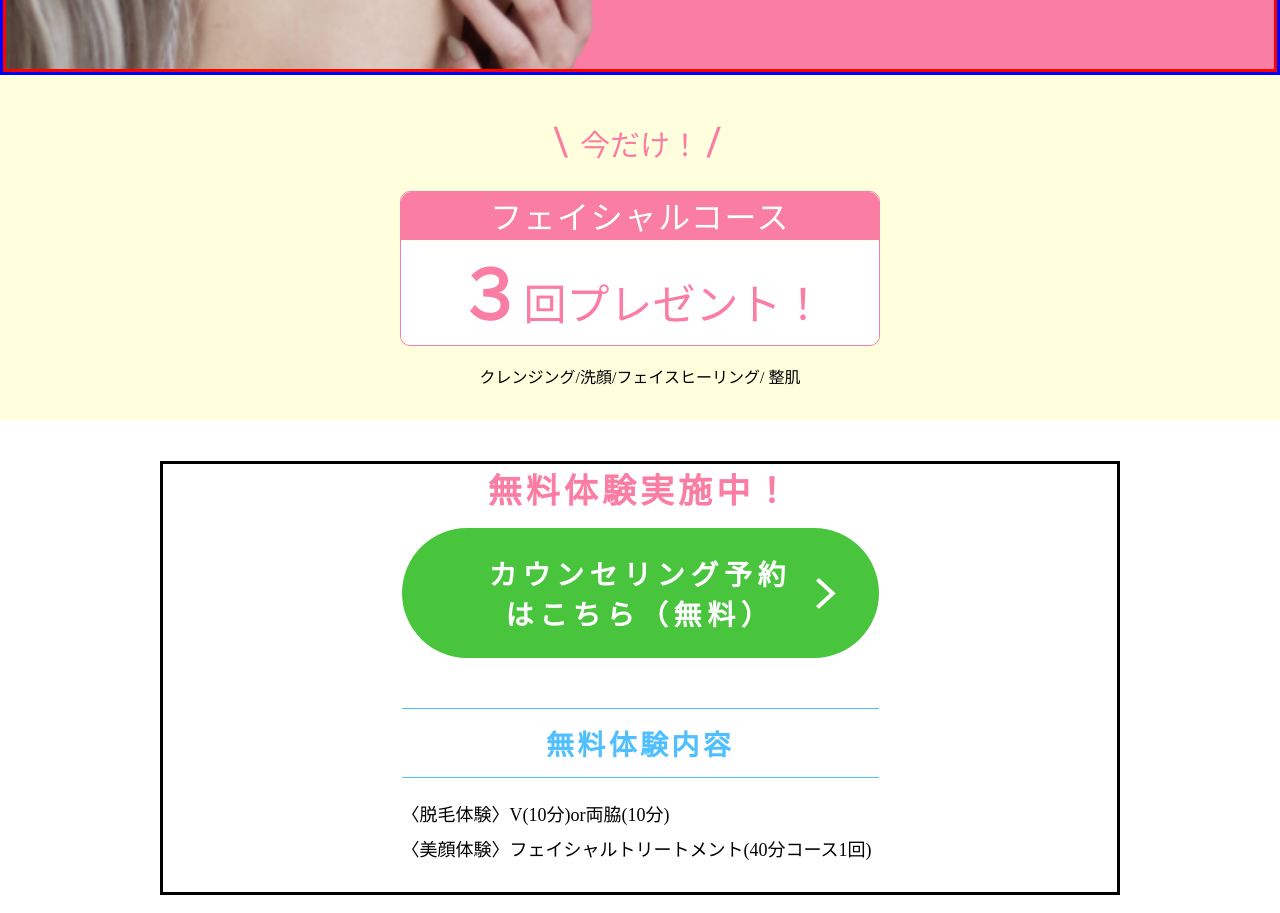
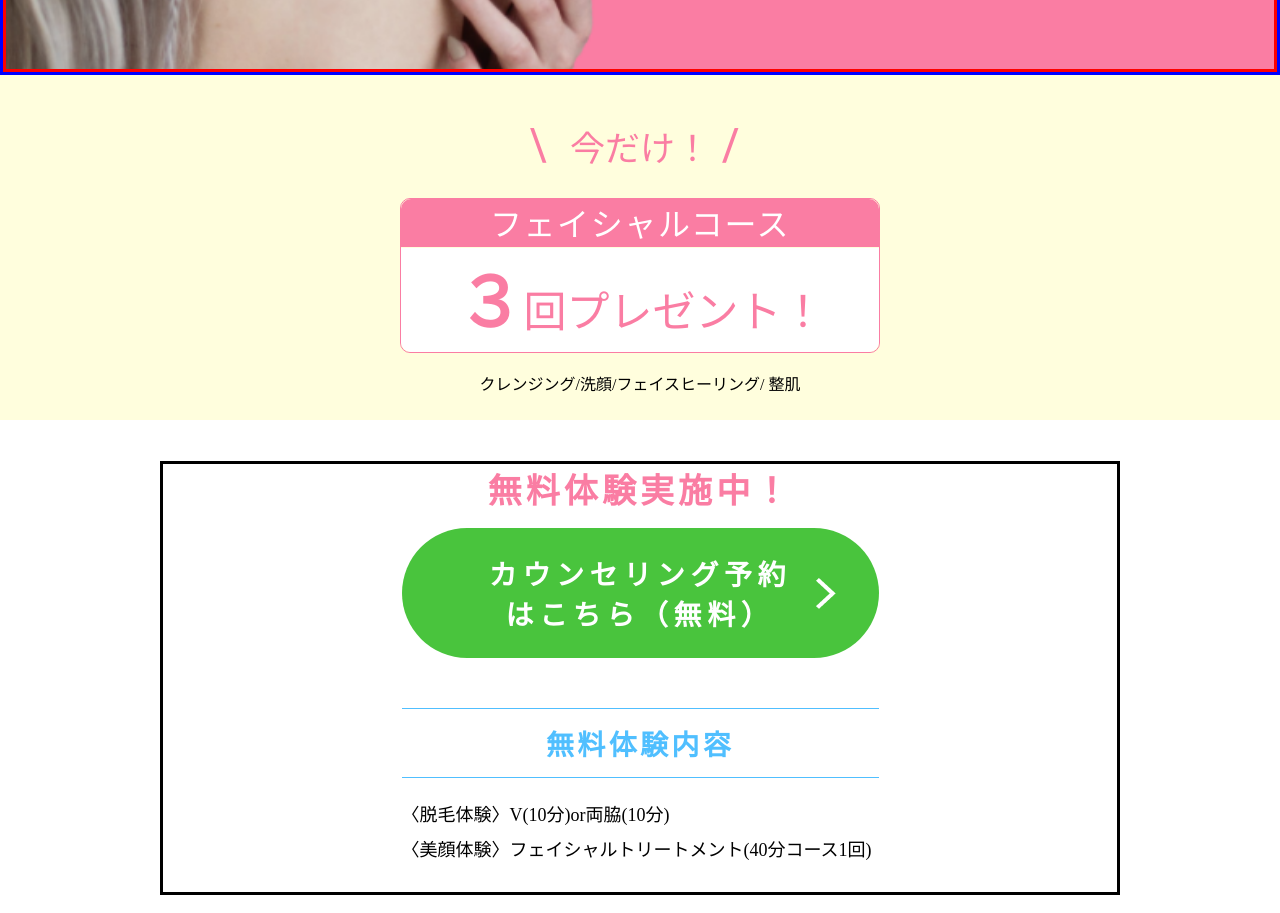
Before and after one commit to NaokoSugawara/lp3, a website: page index.html in a window 1280 px wide. Shown: the part 1050-1963 px from the top of the page. Drawn offline with nearby package versions, Linux system fonts and the light colour scheme.

Commit message:
fixed campaign for pc

```diff
--- a/assets/style/style.css
+++ b/assets/style/style.css
@@ -544,14 +544,14 @@ header {
 .section__campaign ul li:first-child {
   width: 20%;
   color: #FA7DA3;
-  font-size: 30px;
+  font-size: 35px;
   text-align: center;
 }
 
 .section__campaign ul li:first-child span {
   padding: 3%;
   padding-right: 6%;
-  font-size: 40px;
+  font-size: 45px;
 }
 
 .section__campaign ul li:nth-child(2) {
@@ -596,6 +596,12 @@ header {
 
 .campaign__box__line2 span {
   font-size: 68px;
+}
+
+@media screen and (max-width: 1300px) and (min-width: 768px) {
+  .section__campaign ul li:first-child {
+    width: 40%;
+  }
 }
 
 @media screen and (max-width: 1100px) and (min-width: 768px) {
```
